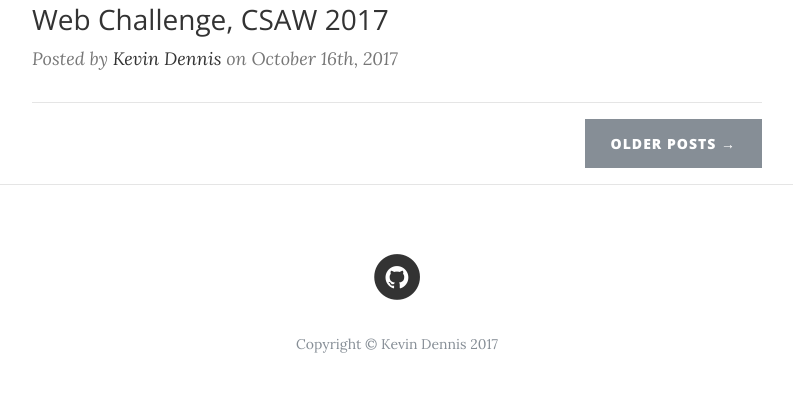
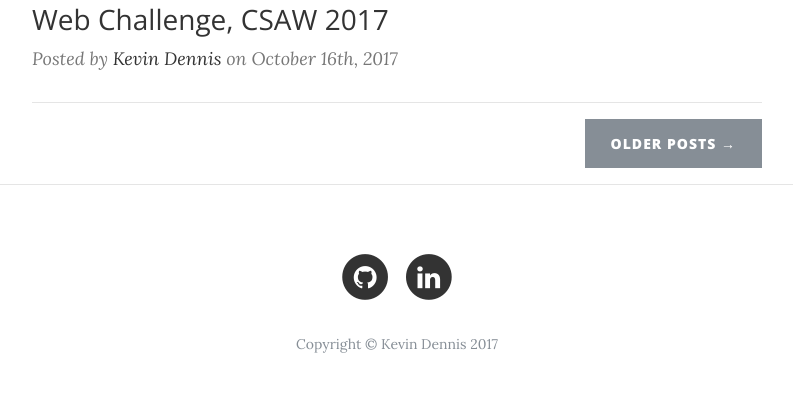
Before and after one commit to Ktrio3/myWebsite, a PHP site: page /blog.php in a window 1280 px wide. Shown: the part 991-1411 px from the top of the page, without its empty margins (243-1036 px from the left). Run offline with PHP 8.4, Linux system fonts and the light colour scheme.

Commit message:
Added linkedin

```diff
--- a/footer.php
+++ b/footer.php
@@ -11,6 +11,14 @@
               <span class="fa-stack fa-lg">
                 <i class="fa fa-circle fa-stack-2x"></i>
                 <i class="fa fa-github fa-stack-1x fa-inverse"></i>
+              </span>
+            </a>
+          </li>
+          <li class="list-inline-item">
+            <a href="https://www.linkedin.com/in/kevindennis1/">
+              <span class="fa-stack fa-lg">
+                <i class="fa fa-circle fa-stack-2x"></i>
+                <i class="fa fa-linkedin fa-stack-1x fa-inverse"></i>
               </span>
             </a>
           </li>
```
